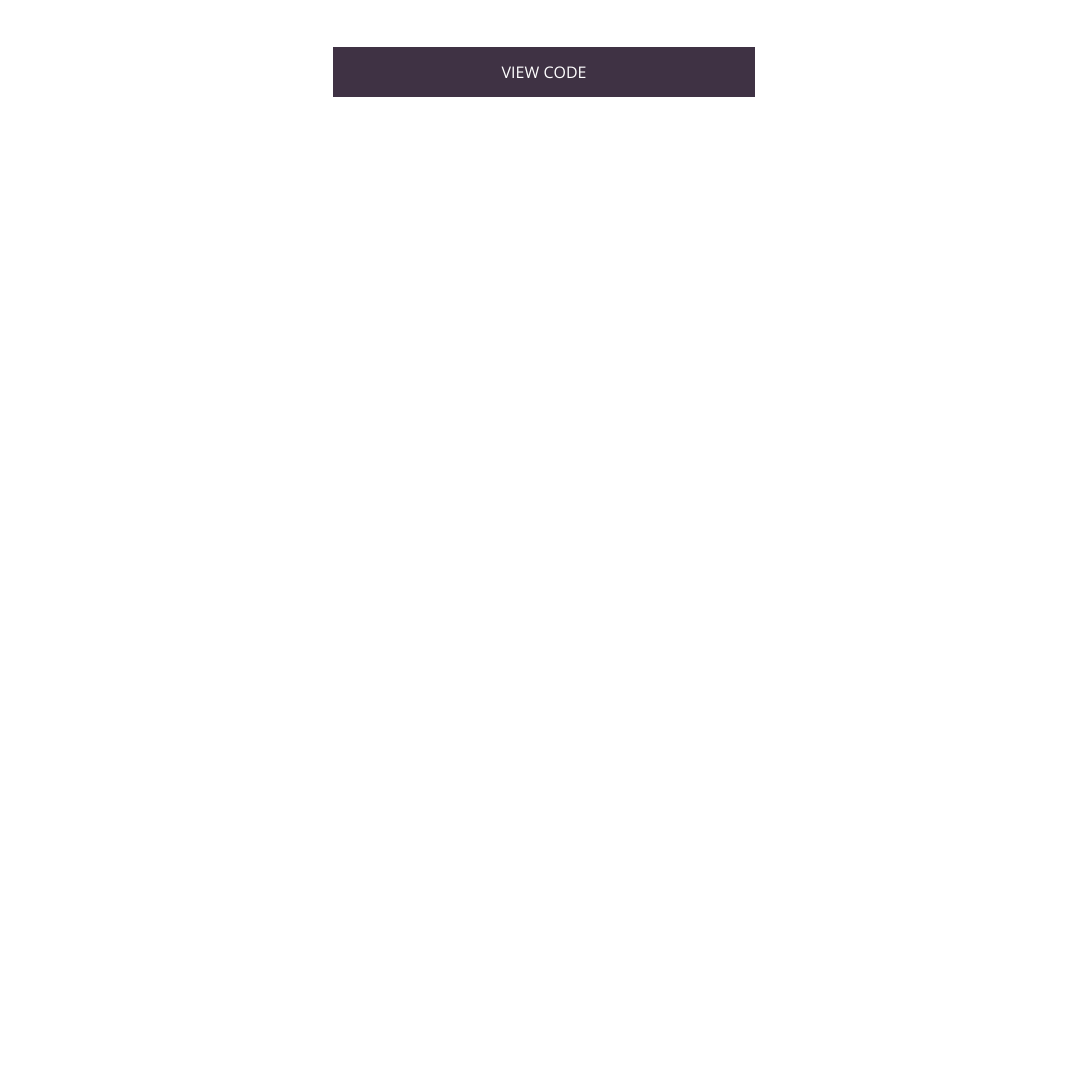
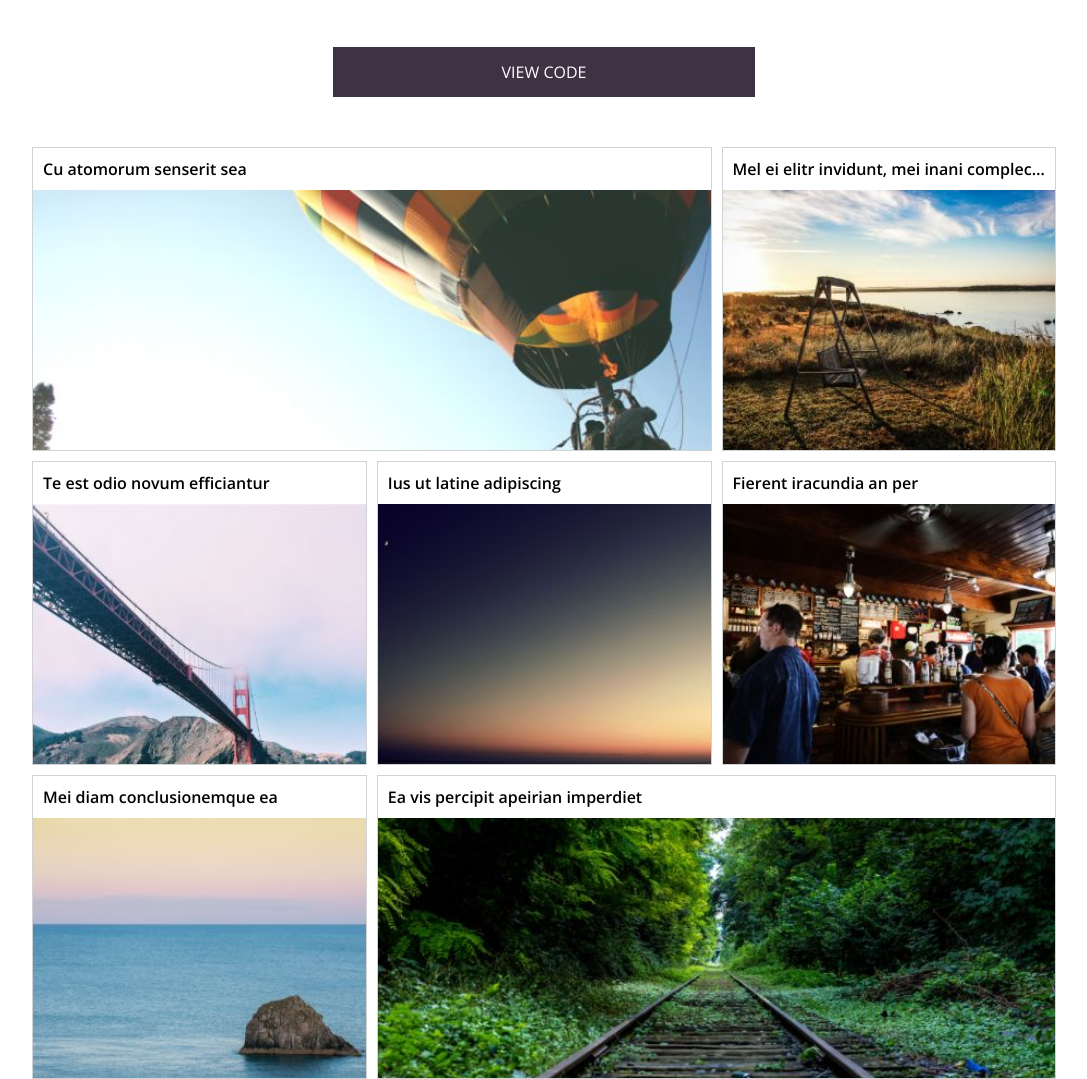
Before and after one commit to nicktu12/pattern-party, a plain HTML site: page index.html in a window 1280 px wide. Shown: the part 558-1637 px from the top of the page, without its empty margins (96-1183 px from the left). Before the commit the page ends 800 px from the top, so only its background shows below. Drawn offline with nearby package versions, Linux system fonts and the light colour scheme.

Commit message:
Implement flex cards

```diff
--- a/index.html
+++ b/index.html
@@ -146,6 +146,36 @@
           <input class="view-code-button" type="button" value="VIEW CODE" onclick="window.open('https://codepen.io/nicktu12/pen/JMjVzE')" />
         </div>
       </section>
+      <section class="flexible-cards-section">
+        <article class="flexible-card-1">
+          <h4>Cu atomorum senserit sea</h4>
+          <div></div>
+        </article>
+        <article class="flexible-card-2">
+          <h4>Mel ei elitr invidunt, mei inani complectitur cu</h4>
+          <div></div>
+        </article>
+        <article class="flexible-card-3">
+          <h4>Te est odio novum efficiantur</h4>
+          <div></div>
+        </article>
+        <article class="flexible-card-4">
+          <h4>Ius ut latine adipiscing</h4>
+          <div></div>
+        </article>
+        <article class="flexible-card-5">
+          <h4>Fierent iracundia an per</h4>
+          <div></div>
+        </article>
+        <article class="flexible-card-6">
+          <h4>Mei diam conclusionemque ea</h4>
+          <div></div>
+        </article>
+        <article class="flexible-card-7">
+          <h4>Ea vis percipit apeirian imperdiet</h4>
+          <div></div>
+        </article>
+      </section>
     </main>
     <script src='https://ajax.googleapis.com/ajax/libs/jquery/3.2.1/jquery.min.js'></script>
     <script type="text/javascript" src="script.js"></script>
--- a/styles.css
+++ b/styles.css
@@ -104,7 +104,112 @@ h3 {
   display: none;
   font-size: 24px; }
 
+.flexible-cards-section {
+  display: grid;
+  grid-template-columns: 1fr 1fr 1fr;
+  grid-template-rows: 1fr 1fr 1fr;
+  grid-template-areas: "topLeft topLeft topRight" "middleLeft middle middleRight" "bottomLeft bottomRight bottomRight";
+  grid-column-gap: 10px;
+  grid-row-gap: 10px;
+  width: 80vw;
+  margin: auto; }
+
+.flexible-cards-section article h4 {
+  text-overflow: ellipsis;
+  white-space: nowrap;
+  overflow: hidden;
+  width: 26vw; }
+
+.flexible-card-1 {
+  grid-area: topLeft; }
+  .flexible-card-1 div {
+    height: 260px;
+    background-image: url("assets/flex-1.jpeg"); }
+
+.flexible-card-2 {
+  grid-area: topRight; }
+  .flexible-card-2 div {
+    height: 260px;
+    background-image: url("assets/flex-2.jpeg"); }
+
+.flexible-card-3 {
+  grid-area: middleLeft; }
+  .flexible-card-3 div {
+    height: 260px;
+    background-image: url("assets/flex-3.jpeg"); }
+
+.flexible-card-4 {
+  grid-area: middle; }
+  .flexible-card-4 div {
+    height: 260px;
+    background-image: url("assets/flex-4.jpeg"); }
+
+.flexible-card-5 {
+  grid-area: middleRight; }
+  .flexible-card-5 div {
+    height: 260px;
+    background-image: url("assets/flex-5.jpeg"); }
+
+.flexible-card-6 {
+  grid-area: bottomLeft; }
+  .flexible-card-6 div {
+    height: 260px;
+    background-image: url("assets/flex-6.jpeg"); }
+
+.flexible-card-7 {
+  grid-area: bottomRight; }
+  .flexible-card-7 div {
+    height: 260px;
+    background-image: url("assets/flex-7.jpeg"); }
+
+.flexible-cards-section article {
+  border: 1px solid #d1d2d3; }
+
+.flexible-cards-section article div img {
+  width: 100%; }
+
+.flexible-cards-section article h4 {
+  padding: 10px; }
+
+.flexible-cards-section article div {
+  background-size: cover;
+  background-repeat: no-repeat; }
+
 @media only screen and (max-width: 700px) {
+  /* flex cards only */
+  .flexible-cards-section {
+    grid-template-columns: 100%;
+    grid-template-rows: repeat(7, 1fr);
+    grid-template-areas: "card1" "card2" "card3" "card4" "card5" "card6" "card7"; }
+
+  .flexible-card-1 {
+    grid-area: card1; }
+
+  .flexible-card-2 {
+    grid-area: card2; }
+
+  .flexible-card-3 {
+    grid-area: card3; }
+
+  .flexible-card-4 {
+    grid-area: card4; }
+
+  .flexible-card-5 {
+    grid-area: card5; }
+
+  .flexible-card-6 {
+    grid-area: card6; }
+
+  .flexible-card-7 {
+    grid-area: card7; }
+
+  .flexible-cards-section article h4 {
+    text-overflow: ellipsis;
+    white-space: nowrap;
+    overflow: hidden;
+    width: 80vw; }
+
+  /* end flex cards */
   header {
     display: block;
     text-align: center; }
```
Also changed, not shown: assets/flex-1.jpeg (added), assets/flex-2.jpeg (added), assets/flex-3.jpeg (added), assets/flex-4.jpeg (added), assets/flex-5.jpeg (added), assets/flex-6.jpeg (added), assets/flex-7.jpeg (added).
